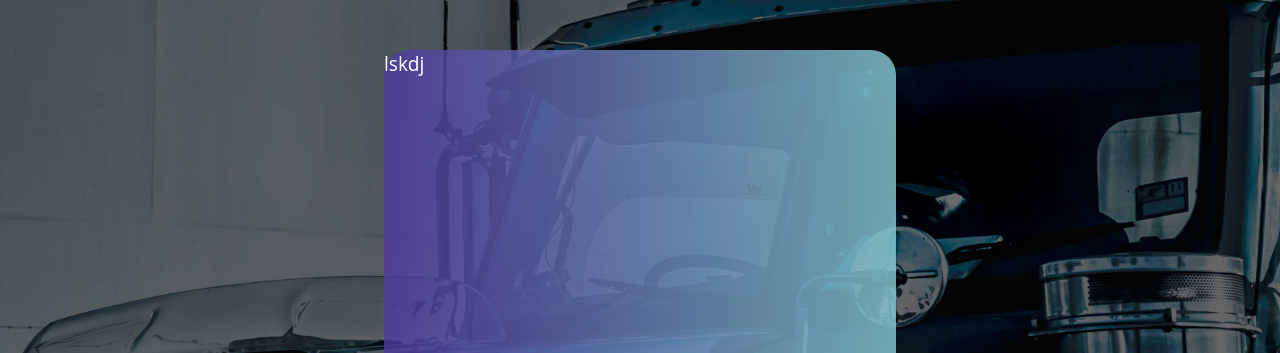
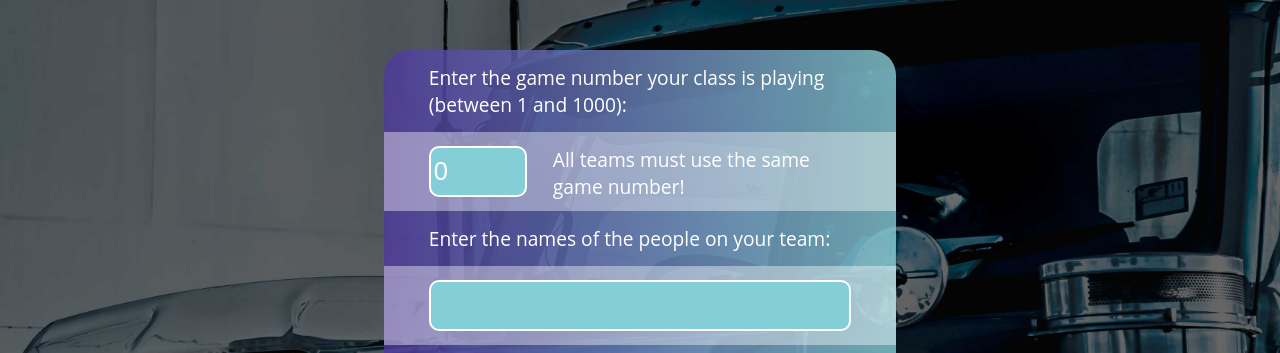
Before and after one commit to cccccccj/shortfall-game, a React app in the folder my-app/: page / in a window 1280 px wide. Shown: the part 206-559 px from the top of the page. Built offline with nearby package versions, Linux system fonts and the light colour scheme.

Commit message:
5/7/2018--2

```diff
--- a/my-app/src/components/layout.js
+++ b/my-app/src/components/layout.js
@@ -76,7 +76,7 @@ export default class Layout extends React.Component {
               {show[5] && <PS data = {PSdata}/>}
               {show[4] && <TI TIdata = {TIdata} playerStyle = {this.playerStyle()}/>}
               {show[3] && <CMVChart marketValue= {CMVdata}/>}
-              {show[0] && <Setup/>}
+              {show[0] && <Setup changePage = {this.changePage.bind(this)}/>}
             </div>
             {!show[0] ? <Buttons
               changePage = {this.changePage.bind(this)}
--- a/my-app/src/components/setup.js
+++ b/my-app/src/components/setup.js
@@ -1,6 +1,9 @@
 import React from 'react';
 
 export default class Setup extends React.Component{
+  handleChange(e){
+    this.props.changePage();
+  }
   render(){
     return(
       <div className='setup'>
@@ -16,7 +19,25 @@ export default class Setup extends React.Component{
           Setup
         </div>
         <div className='setup-middle'>
-          lskdj
+          <div className='setup-text'>
+            Enter the game number your class is playing (between 1 and 1000):
+          </div>
+          <div className='setup-input'>
+            <input className='setup-input-area' id='setup-input-number' defaultValue='0' type="number" min="0" max="1000">
+            </input>
+            <span style={{marginLeft: '2vw'}}>All teams must use the same game number!</span>
+          </div>
+          <div className='setup-text'>
+            Enter the names of the people on your team:
+          </div>
+          <div className='setup-input'>
+            <input className='setup-input-area' id='setup-input-name' type="text" >
+            </input>
+          </div>
+          <div className='setup-text' id='setup-start' onClick={this.handleChange.bind(this)}>
+            Start&nbsp;
+            <img src={'../svg/right-icon.svg'} className='icons' style={{width:'5%'}}/>
+          </div>
         </div>
       </div>
     )
--- a/my-app/src/index.css
+++ b/my-app/src/index.css
@@ -209,13 +209,43 @@ p{
   background: -moz-linear-gradient(right, rgba(78,56,158,0.8),rgba(136,206,215,0.8));
   background: linear-gradient(to right,rgba(78,56,158,0.8),rgba(136,206,215,0.8));
   width: 40vw;
-  height: 50vh;
+  height: 28vw;
   margin: 7vh auto;
   border-radius: 25px;
   color: white;
   font-size: 1.5vw;
 }
-
+.setup-text{
+  padding: 1.1vw 3.5vw;
+}
+.setup-input{
+  background-color: rgba(255,255,255,0.4);
+  height: 22%;
+  display: flex;
+  padding: 1.1vw 3.5vw;
+}
+.setup-input-area{
+  background-color: #84CED7;
+  border: 2px solid white;
+  border-radius: 10px;
+  padding: 3px;
+  font-size: 2vw;
+  color: white;
+}
+#setup-input-number{
+  width: 30%;
+}
+#setup-input-name{
+  width: 100%;
+  font-size: 1.5vw;
+}
+#setup-start{
+  display: flex;
+  font-size: 2.4vw;
+  margin: 0 auto;
+  align-items: center;
+  justify-content: center;
+}
 
 /*CMV*/
 .CMV-chart{
```
Also changed, not shown: my-app/public/svg/right-icon.svg (added).
